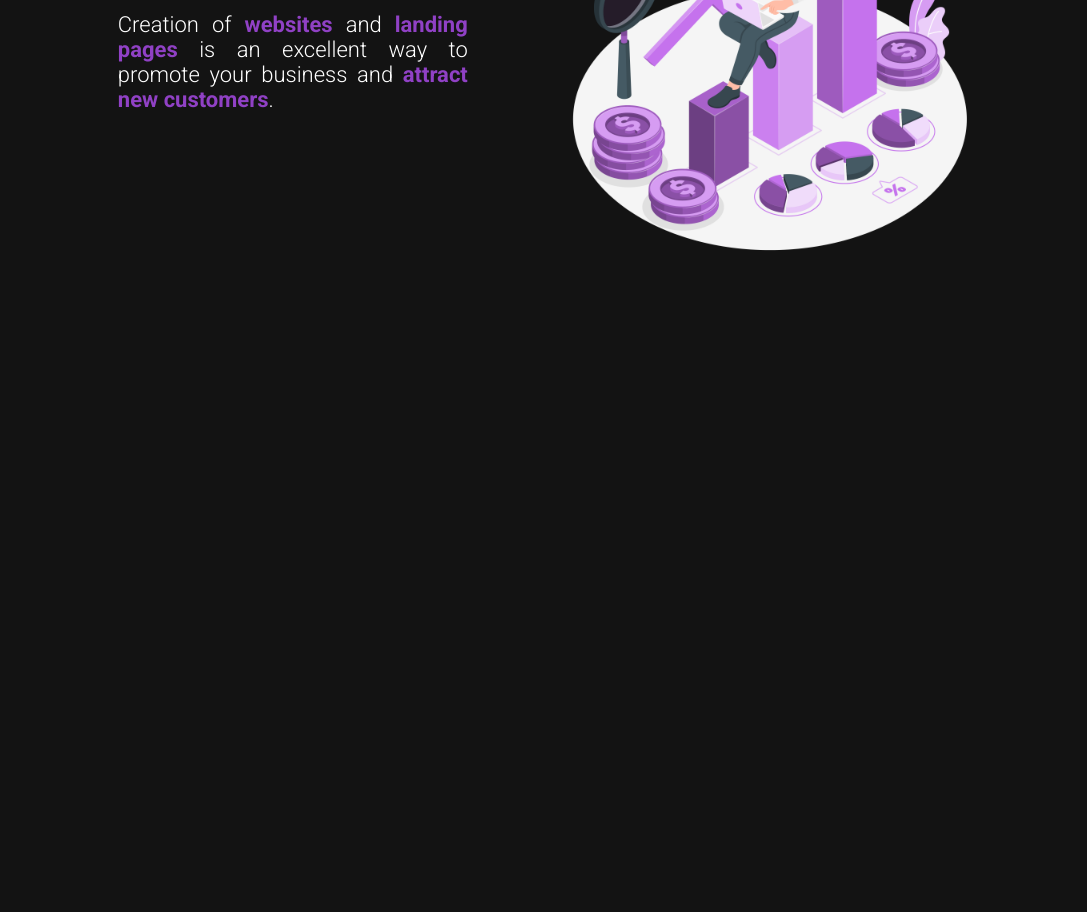
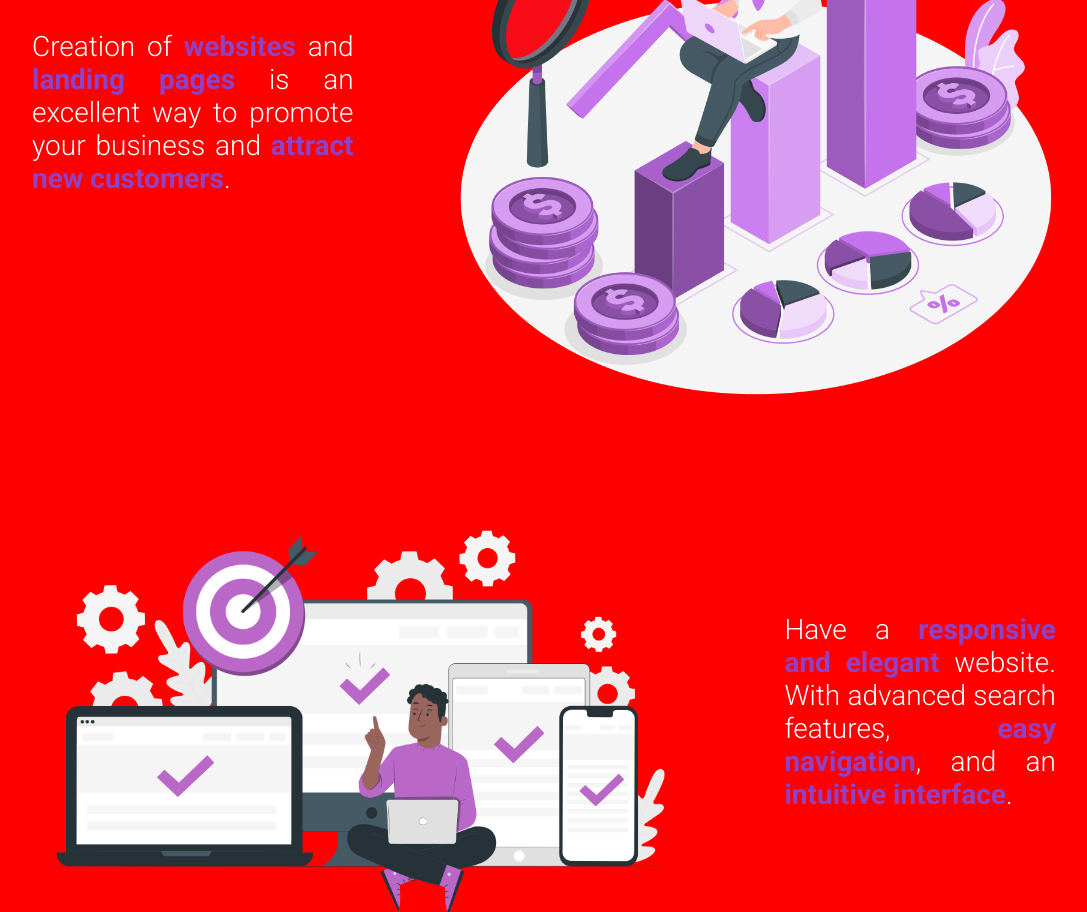
Before and after one commit to EduardoFagotti/Howards_site, a Next.js app: page / in a window 1280 px wide. Shown: the part 320-1232 px from the top of the page, without its empty margins (96-1183 px from the left). Before the commit the page ends 800 px from the top, so only its background shows below. Built offline with nearby package versions, Linux system fonts and the light colour scheme.

Commit message:
update layout

```diff
--- /dev/null
+++ b/src/components/Footer/index.jsx
@@ -0,0 +1,20 @@
+import Image from "next/image";
+import logo from "../../assets/icons/logotipo.png";
+import { Container } from "./styles";
+
+export default function Footer() {
+  return (
+    <Container>
+      <div className="cont">
+        <div className="company">
+          <Image src={logo} width="" height="" alt="logo" />
+          <p>Hawards</p>
+        </div>
+        <div className="contacts">
+          <p>SMS: 0000-0000</p>
+          <p>EMAIL: teste@teste.com</p>
+        </div>
+      </div>
+    </Container>
+  );
+}
--- /dev/null
+++ b/src/components/Footer/styles.jsx
@@ -0,0 +1,14 @@
+import { styled } from "styled-components";
+
+export const Container = styled.div`
+  width: 100%;
+  height: 300px;
+  background-color: #080808;
+
+  .cont {
+    display: flex;
+    width: 80%;
+    padding-top: 20px;
+    padding-bottom: 20px;
+  }
+`;
--- /dev/null
+++ b/src/components/Responsive/index.jsx
@@ -0,0 +1,18 @@
+import Image from "next/image";
+import { Container } from "./styles";
+import img from "../../assets/img/tamplates.png"
+
+
+
+export default function Responsive() {
+
+
+    return(
+        <Container>
+            <div className="Cont">
+                <Image src={img} width="" height="" alt="tamplates.png"/>
+                <p>Have a <strong>responsive and elegant</strong> website. With advanced search features, <strong>easy navigation</strong>, and an <strong>intuitive interface</strong>.</p>
+            </div>
+        </Container>
+    )
+}
--- /dev/null
+++ b/src/components/Responsive/styles.jsx
@@ -0,0 +1,43 @@
+import { styled } from "styled-components";
+
+export const Container = styled.div`
+  width: 100%;
+  height: 600px;
+  display: flex;
+  align-items: center;
+  justify-content: center;
+
+  .Cont {
+    display: flex;
+    width: 80%;
+    align-items: center;
+    justify-content: center;
+    gap: 10%;
+  }
+
+  img {
+    width: 400px;
+    height: 400px;
+    @media(min-width:1200px){
+        width: 650px;
+        height: 650px;
+      }
+  }
+
+  p {
+    width: 350px;
+    color: #ffffff;
+    font-family: "Roboto", sans-serif;
+    text-align: justify;
+    font-weight: 300;
+    font-size: 22px;
+
+    strong {
+      color: #9041c5;
+    }
+    @media (min-width: 1200px) {
+      font-size: 28px;
+      width: 400px;
+    }
+  }
+`;
--- a/src/components/StartPage/styled.jsx
+++ b/src/components/StartPage/styled.jsx
@@ -7,7 +7,7 @@ export const Container = styled.div`
   display: flex;
   align-items: center;
   justify-content: center;
-
+  margin-top: 50px;
   .cont {
     width: 80%;
     display: flex;
@@ -22,6 +22,10 @@ export const Container = styled.div`
       font-weight: 300;
       font-size: 22px;
       text-align: justify;
+      @media(min-width:1200px){
+       font-size: 28px;
+       width: 400px;
+      }
     }
 
     strong {
@@ -31,6 +35,11 @@ export const Container = styled.div`
     img {
       width: 400px;
       height: 400px;
+
+      @media(min-width:1200px){
+        width: 600px;
+        height: 600px;
+      }
     }
   }
 `;
--- /dev/null
+++ b/src/components/Styled/styles.jsx
@@ -0,0 +1,8 @@
+import styled from "styled-components";
+export const Container = styled.div`
+  height: 100%;
+  display: flex;
+  flex-direction: column;
+  justify-content: space-between;
+  background-color: red;
+`;
--- /dev/null
+++ b/src/pages/Layout.js
@@ -0,0 +1,14 @@
+import Footer from "jsconfig.json/components/Footer";
+import Header from "jsconfig.json/components/Header";
+import Head from "next/head";
+import { Container } from "../components/Styled/styles";
+
+export default function Layout({ children }) {
+  return (
+    <Container>
+      <Header />
+      <main>{children}</main>
+      <Footer />
+    </Container>
+  );
+}
--- a/src/pages/_app.js
+++ b/src/pages/_app.js
@@ -1,5 +1,10 @@
-import 'jsconfig.json/styles/globals.css'
+import "jsconfig.json/styles/globals.css";
+import Layout from "./Layout";
 
 export default function App({ Component, pageProps }) {
-  return <Component {...pageProps} />
+  return (
+    <Layout>
+      <Component {...pageProps} />
+    </Layout>
+  );
 }
--- a/src/pages/index.js
+++ b/src/pages/index.js
@@ -1,7 +1,7 @@
-import Header from "jsconfig.json/components/Header";
+import Image from "next/image";
+import Responsive from "jsconfig.json/components/Responsive";
 import StartPage from "jsconfig.json/components/StartPage";
 import Head from "next/head";
-import Image from "next/image";
 
 export default function Home() {
   return (
@@ -18,10 +18,8 @@ export default function Home() {
           rel="stylesheet"
         ></link>
       </Head>
-      <main>
-        <Header />
-        <StartPage />
-      </main>
+      <StartPage />
+      <Responsive />
     </>
   );
 }
```
